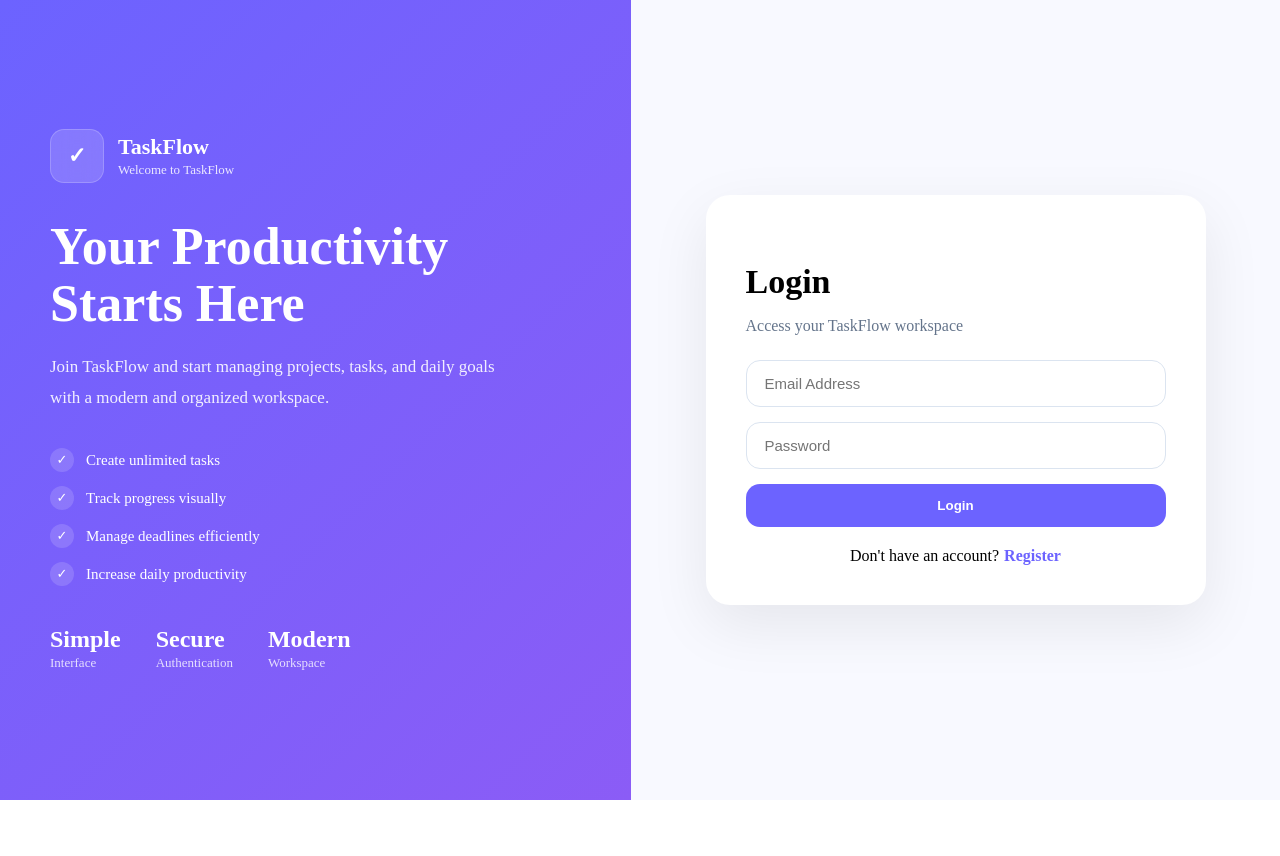
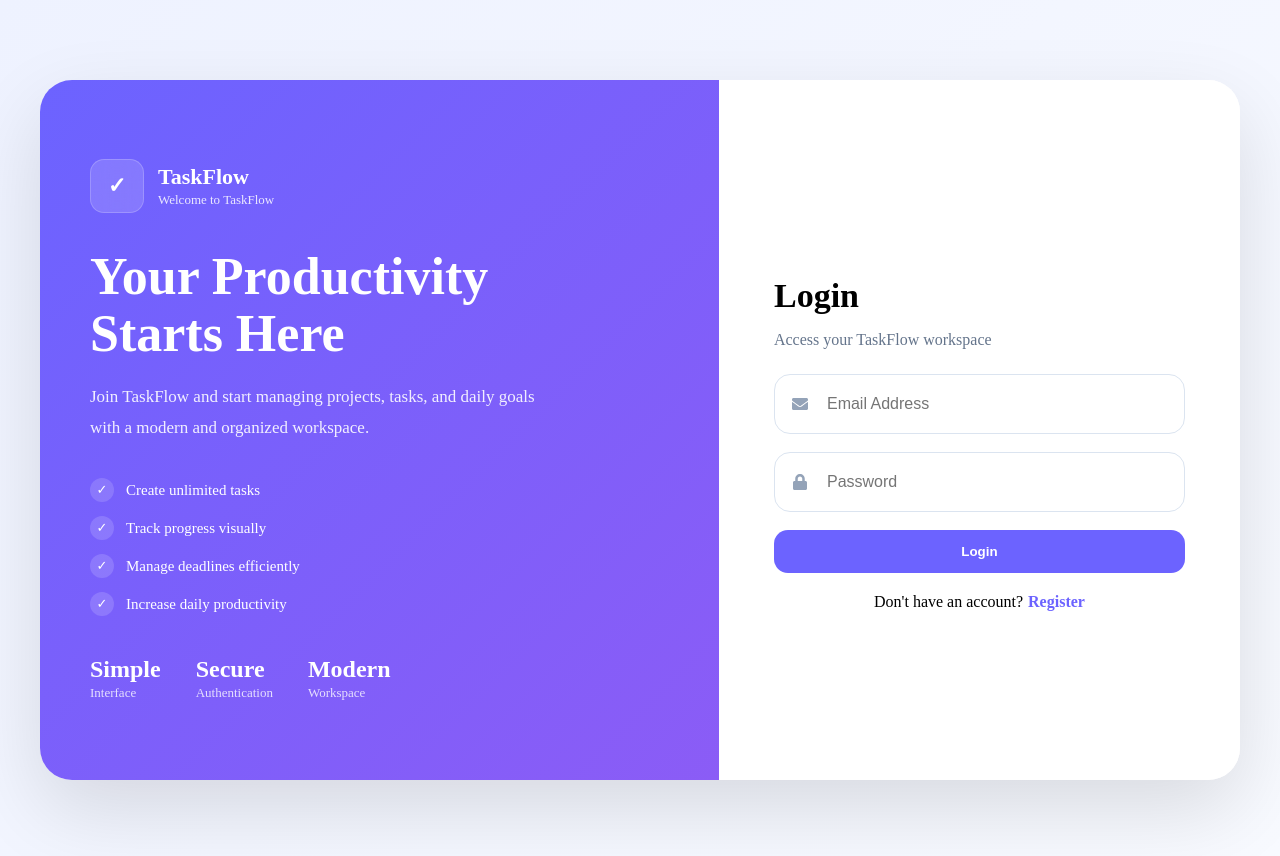
Before and after one commit to Mayur-Rithe-14/task-management-webapp, a React (Vite) app in the folder client/: page /login in a window 1280 px wide. Shown: the top 856 px of the page. Before the commit the page ends 800 px from the top, so only its background shows below. Built offline with nearby package versions, Linux system fonts and the light colour scheme; no server answers.

Commit message:
Styling updated

```diff
--- a/client/src/Styles/Auth.css
+++ b/client/src/Styles/Auth.css
@@ -8,21 +8,36 @@ body,
 }
 
 .auth-page {
-  height: 100vh;
-  width: 100%;
+  min-height: 100vh;
+  background: linear-gradient(135deg, #eef2ff 0%, #f8faff 100%);
   display: flex;
+  justify-content: center;
+  align-items: center;
+  padding: 30px;
+}
+
+/* ONE BIG CARD */
+
+.auth-main-card {
+  width: 1200px;
+  max-width: 100%;
+  min-height: 700px;
+  display: flex;
+  background: white;
+  border-radius: 32px;
   overflow: hidden;
-  background: #f8f9ff;
+  box-shadow: 0 30px 80px rgba(0, 0, 0, 0.12);
+  animation: cardAppear 0.6s ease;
 }
 
 /* LEFT / RIGHT */
 .auth-banner {
-  flex: 0.9;
-  overflow: hidden;
+  flex: 1;
 }
 
 .auth-form-section {
-  flex: 1.1;
+  flex: 0.9;
+  background: white;
 }
 
 .auth-banner {
@@ -193,13 +208,26 @@ body,
   align-items: center;
 }
 
+.input-group {
+  position: relative;
+}
+
+.input-icon {
+  position: absolute;
+  left: 18px;
+  top: 50%;
+  transform: translateY(-50%);
+  color: #94a3b8;
+  font-size: 16px;
+}
+
 .auth-card {
   width: 100%;
-  max-width: 420px;
+  max-width: 520px;
+  padding: 55px;
   background: white;
-  padding: 40px;
-  border-radius: 24px;
-  box-shadow: 0 20px 60px rgba(0, 0, 0, 0.08);
+  border-radius: 28px;
+  box-shadow: none;
 }
 
 .auth-card h2 {
@@ -215,14 +243,19 @@ body,
 .auth-card form {
   display: flex;
   flex-direction: column;
-  gap: 15px;
+  gap: 18px;
 }
 
 .auth-card input {
-  padding: 14px 18px;
+  width: 100%;
+  height: 60px;
+  padding-left: 52px;
+  padding-right: 16px;
   border: 1px solid #dbe4f0;
-  border-radius: 14px;
-  font-size: 15px;
+  border-radius: 16px;
+  font-size: 16px;
+  transition: all 0.3s ease;
+  box-sizing: border-box;
 }
 
 .auth-card input:focus {
@@ -369,6 +402,11 @@ body,
     display: none;
   }
 
+  .auth-main-card {
+    flex-direction: column;
+    min-height: auto;
+  }
+
   .auth-page {
     min-height: 100vh;
     padding: 24px 16px;
@@ -480,8 +518,13 @@ body,
   .auth-page {
     padding: 0;
     margin: 0;
+    background-image: url("/screenshots/tasks-dark.png");
+    height: 100;
   }
 
+  .auth-form-section {
+    margin: 200px 0;
+  }
   .auth-card {
     max-width: 300px;
     padding: 18px;
--- a/client/src/pages/Login.jsx
+++ b/client/src/pages/Login.jsx
@@ -1,5 +1,6 @@
 import {useState} from "react";
 import {Link, useNavigate} from "react-router-dom";
+import {FaEnvelope, FaLock} from "react-icons/fa";
 import {motion} from "framer-motion";
 import API from "../services/api";
 import "../Styles/Auth.css";
@@ -45,12 +46,12 @@ const Login = () => {
   return (
     <motion.div
       className="auth-page"
-      initial={{opacity: 0, x: 80}}
-      animate={{opacity: 1, x: 0}}
+      initial={{opacity: 0}}
+      animate={{opacity: 1}}
       transition={{duration: 0.5}}
     >
-      {/* LEFT SIDE */}
-
+      <div className="auth-main-card">
+        {/* LEFT CONTENT */}
         <div className="auth-banner">
           <div className="banner-content">
             <div className="banner-logo">
@@ -113,21 +114,22 @@ const Login = () => {
             </div>
           </div>
         </div>
-      {/* RIGHT SIDE */}
 
+        {/* RIGHT FORM */}
         <div className="auth-form-section">
           <div className="mobile-auth-header">
             <div className="mobile-logo">✓</div>
             <h1>TaskFlow</h1>
             <p>Manage tasks, track progress and stay productive every day.</p>
           </div>
-
           <div className="auth-card">
             <h2>Login</h2>
-
             <p>Access your TaskFlow workspace</p>
 
             <form onSubmit={handleSubmit}>
+              <div className="input-group">
+                <FaEnvelope className="input-icon" />
+
                 <input
                   type="email"
                   name="email"
@@ -135,6 +137,10 @@ const Login = () => {
                   onChange={handleChange}
                   required
                 />
+              </div>
+
+              <div className="input-group">
+                <FaLock className="input-icon" />
 
                 <input
                   type="password"
@@ -143,6 +149,7 @@ const Login = () => {
                   onChange={handleChange}
                   required
                 />
+              </div>
 
               <button type="submit">Login</button>
             </form>
@@ -155,6 +162,7 @@ const Login = () => {
             </div>
           </div>
         </div>
+      </div>
     </motion.div>
   );
 };
--- a/client/src/pages/Register.jsx
+++ b/client/src/pages/Register.jsx
@@ -1,5 +1,6 @@
 import {useState} from "react";
 import {Link, useNavigate} from "react-router-dom";
+import {FaUser, FaEnvelope, FaLock} from "react-icons/fa";
 import {motion} from "framer-motion";
 import API from "../services/api";
 import "../Styles/Auth.css";
@@ -39,20 +40,18 @@ const Register = () => {
       animate={{opacity: 1, x: 0}}
       transition={{duration: 0.5}}
     >
-      {/* LEFT */}
+      <div className="auth-main-card">
+        {/* LEFT FORM */}
 
         <div className="auth-form-section">
-        <div className="mobile-auth-header">
-          <div className="mobile-logo">✓</div>
-          <h1>TaskFlow</h1>
-          <p>Manage tasks, track progress and stay productive every day.</p>
-        </div>
-
           <div className="auth-card">
             <h2>Create Account</h2>
             <p>Join TaskFlow today</p>
 
             <form onSubmit={handleSubmit}>
+              <div className="input-group">
+                <FaUser className="input-icon" />
+
                 <input
                   type="text"
                   name="name"
@@ -60,6 +59,10 @@ const Register = () => {
                   onChange={handleChange}
                   required
                 />
+              </div>
+
+              <div className="input-group">
+                <FaEnvelope className="input-icon" />
 
                 <input
                   type="email"
@@ -68,6 +71,10 @@ const Register = () => {
                   onChange={handleChange}
                   required
                 />
+              </div>
+
+              <div className="input-group">
+                <FaLock className="input-icon" />
 
                 <input
                   type="password"
@@ -76,6 +83,7 @@ const Register = () => {
                   onChange={handleChange}
                   required
                 />
+              </div>
 
               <button type="submit">Register</button>
             </form>
@@ -89,7 +97,7 @@ const Register = () => {
           </div>
         </div>
 
-      {/* RIGHT */}
+        {/* RIGHT CONTENT */}
 
         <div className="auth-banner">
           <div className="banner-content">
@@ -109,8 +117,8 @@ const Register = () => {
             </h1>
 
             <p>
-            TaskFlow helps teams and individuals organize tasks, track progress,
-            meet deadlines, and stay productive from one simple workspace.
+              TaskFlow helps teams and individuals organize tasks, track
+              progress, meet deadlines and stay productive.
             </p>
 
             <div className="feature-list">
@@ -157,6 +165,7 @@ const Register = () => {
             </div>
           </div>
         </div>
+      </div>
     </motion.div>
   );
 };
```
Lines whose indentation alone changed are shown as unchanged.
